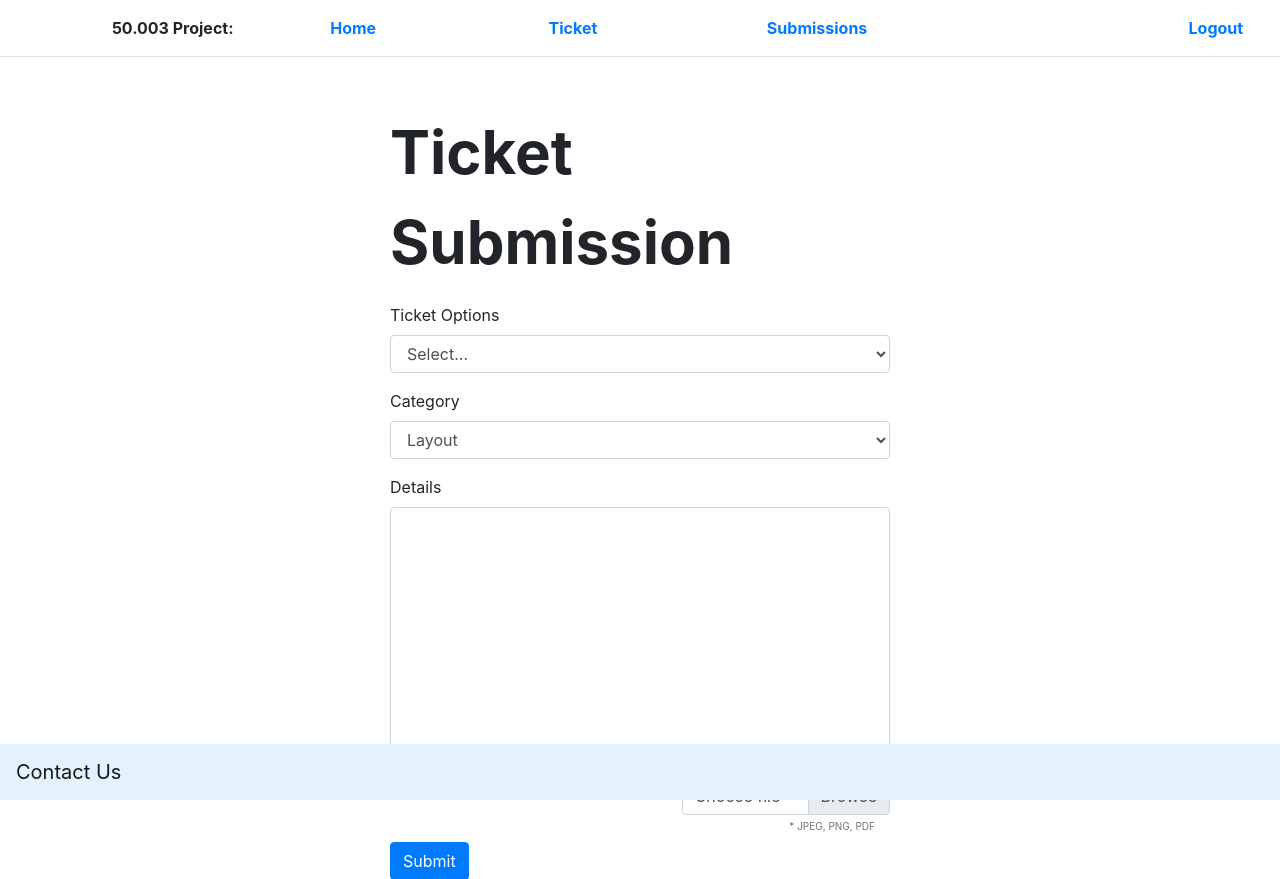
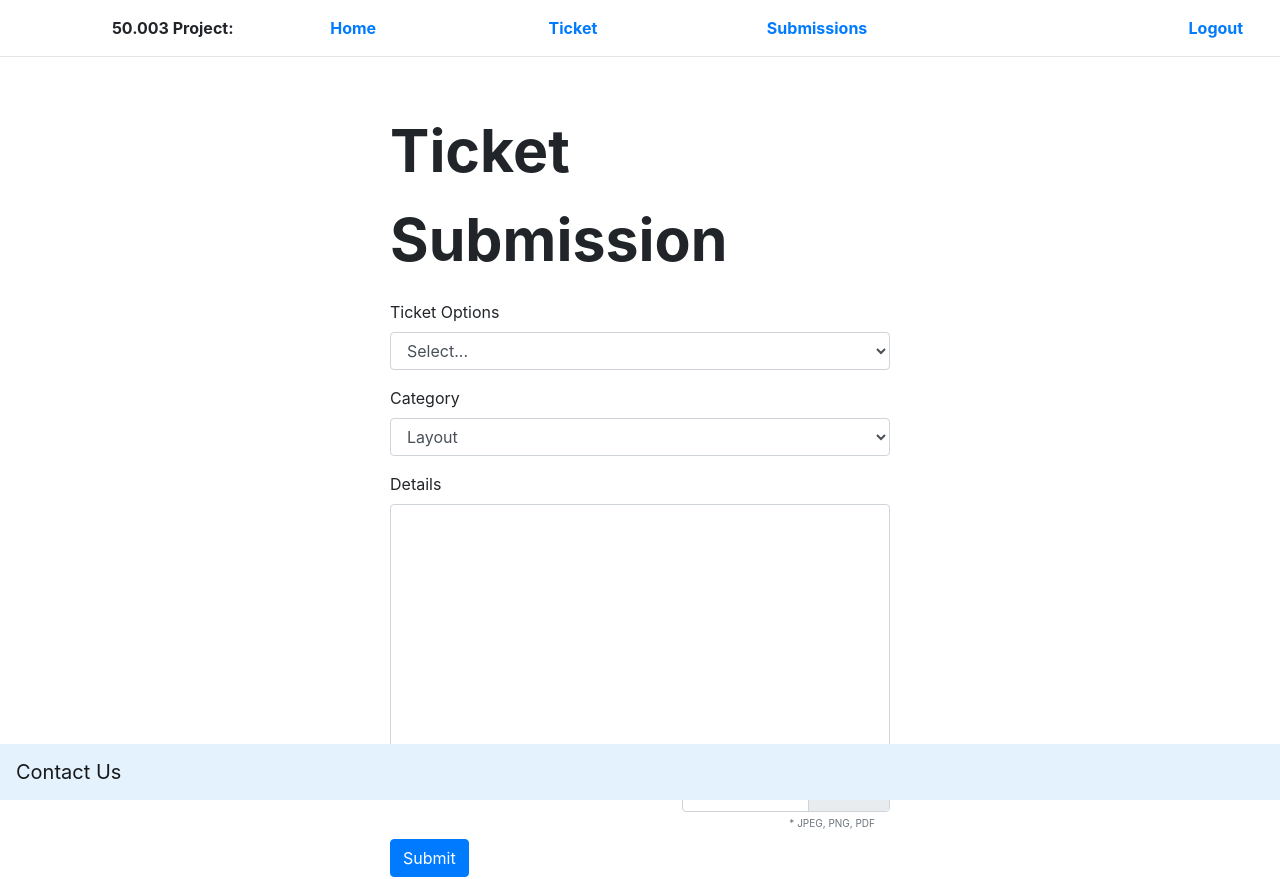
Before and after one commit to faithdaniellesee/50003project, a Flask app: page /ticket in a window 1280 px wide; the page is wider, and only the part inside the window is pictured. Shown: the top 879 px of that part. Run offline with Flask 2, Linux system fonts and the light colour scheme; the visitor is signed in with stand-in values (Sample User, id 1); some libraries are stand-ins or nearby versions.

Commit message:
ticket.html font size edit

```diff
--- a/app/templates/ticket.html
+++ b/app/templates/ticket.html
@@ -21,7 +21,7 @@
 
 <body>
         <div class = "ticket-body">
-                <p style="font-size:60px"><strong>Ticket Submission</strong></p>
+                <p style="font-size:59px"><strong>Ticket Submission</strong></p>
         <form action="" method="post" novalidate>
                 <div class="form-group">
                   <label>Ticket Options</label>
```
